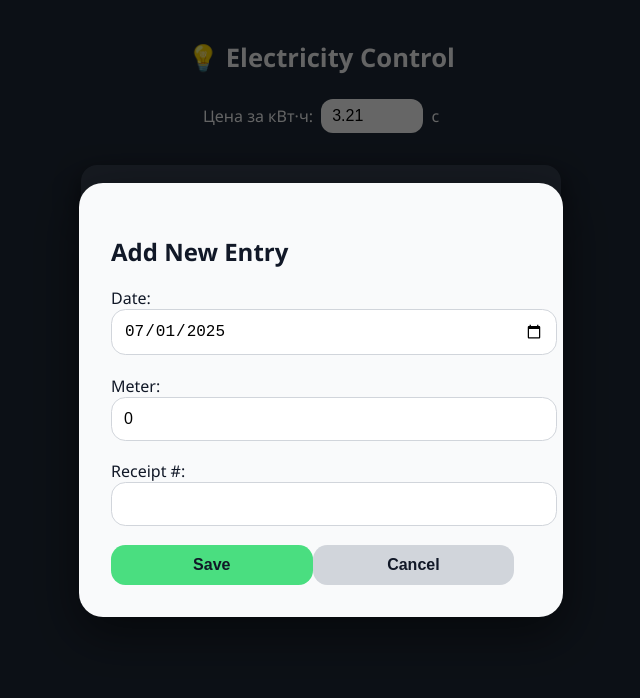
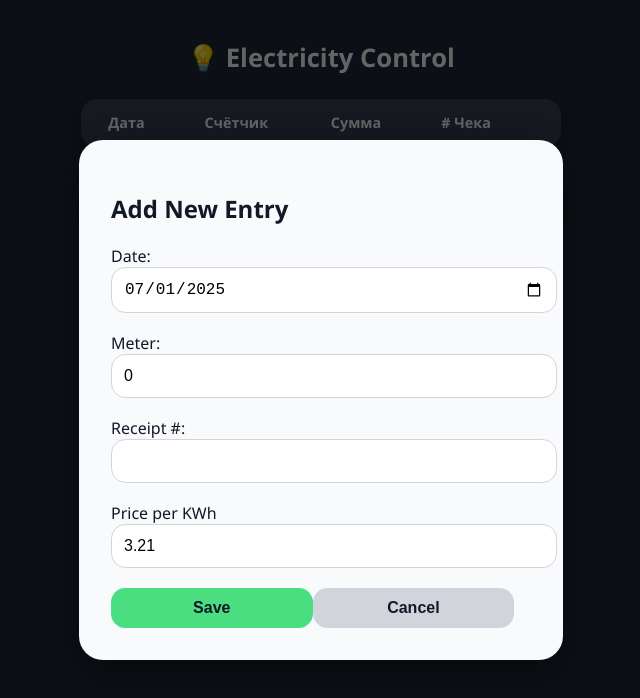
Before and after one commit to rizo0103/electro-control, a React (Vite) app: page / in a window 1280 px wide. Both pictures are taken after a click on the button "+ Добавить запись". Shown: the top 698 px of the page, without its empty margins (319-959 px from the left). Built offline with nearby package versions, Linux system fonts and the light colour scheme.

Commit message:
moved price per kwh from main container to add entry modal

```diff
--- a/src/App.jsx
+++ b/src/App.jsx
@@ -6,7 +6,6 @@ import "./App.css";
 
 export default function App() {
     const [entries, setEntries] = useState([]);
-    const [pricePerKWh, setPricePerKWh] = useState(3.21);
     const [showModal, setShowModal] = useState(false);
     const [deleteIndex, setDeleteIndex] = useState(null);
 
@@ -16,18 +15,12 @@ export default function App() {
         if (savedEntries) {
             setEntries(JSON.parse(savedEntries));
         }
-
-        const savedPrice = localStorage.getItem("electricity-price");
-        if (savedPrice) {
-            setPricePerKWh(parseFloat(savedPrice));
-        }
     }, []);
 
     const addEntry = (entry) => {
         setEntries((prev) => {
             const updated = [...prev, entry];
             localStorage.setItem("electricity-entries", JSON.stringify(updated));
-            localStorage.setItem("electricity-price", pricePerKWh);
 
             return updated;
         });
@@ -37,7 +30,6 @@ export default function App() {
         setEntries((prev) => {
             const updated = prev.filter((_, i) => i !== deleteIndex);
             localStorage.setItem("electricity-entries", JSON.stringify(updated));
-            localStorage.setItem("electricity-price", pricePerKWh);
             return updated;
         });
 
@@ -57,10 +49,6 @@ export default function App() {
     return (
         <div className="app-container">
             <h1>💡 Electricity Control</h1>
-            <div className="price-input">
-                <label>Цена за кВт·ч:</label>
-                <input type="number" value={pricePerKWh} onChange={(e) => setPricePerKWh(parseFloat(e.target.value))} step="0.01" /> c
-            </div>
 
             <MonthlyTable entries={entries} onDelete={handleDelete} />
 
@@ -76,7 +64,6 @@ export default function App() {
                         setShowModal(false);
                     }}
                     lastMeter={entries.length ? entries[entries.length - 1].meter : 0}
-                    pricePerKWh={pricePerKWh}
                 />
             )}
 
--- a/src/components/AddEntryModal.jsx
+++ b/src/components/AddEntryModal.jsx
@@ -1,10 +1,11 @@
 import React, { useState } from "react";
 import "./AddEntryModal.css"; // Assuming you have some styles in this file
 
-export default function AddEntryModal({ onClose, onSave, lastMeter, pricePerKWh }) {
+export default function AddEntryModal({ onClose, onSave, lastMeter }) {
     const [date, setDate] = useState(new Date().toISOString().slice(0,10));
     const [meter, setMeter] = useState(0);
     const [receiptNumber, setReceiptNumber] = useState("");
+    const [pricePerKWh, setPricePerKWh] = useState(localStorage.getItem("electricity-price") || 3.21); // Default price if not provided
 //   const [receiptImage, setReceiptImage] = useState(null);
 
 //   const handleFileChange = (e) => {
@@ -23,8 +24,11 @@ export default function AddEntryModal({ onClose, onSave, lastMeter, pricePerKWh
             meter,
             sum,
             //   receiptImage,
-            receiptNumber
+            receiptNumber,
+            pricePerKWh: parseFloat(pricePerKWh.toFixed(2)) // Ensure price is a number with 2 decimal places,
         });
+
+        localStorage.setItem("electricity-price", pricePerKWh); // Save price to localStorage
     };
 
     return (
@@ -43,6 +47,10 @@ export default function AddEntryModal({ onClose, onSave, lastMeter, pricePerKWh
                     <label>Receipt #: </label>
                     <input type="text" value={receiptNumber} onChange={e => setReceiptNumber(e.target.value)} />
                 </div>
+                <div>
+                    <label> Price per KWh </label>
+                    <input type="number" value={pricePerKWh} onChange={(e) => setPricePerKWh(parseFloat(e.target.value))} step="0.01" />
+                </div>
                 {/* <div>
                 <label>Receipt photo: </label>
                 <input type="file" accept="image/*" onChange={handleFileChange} />
```
